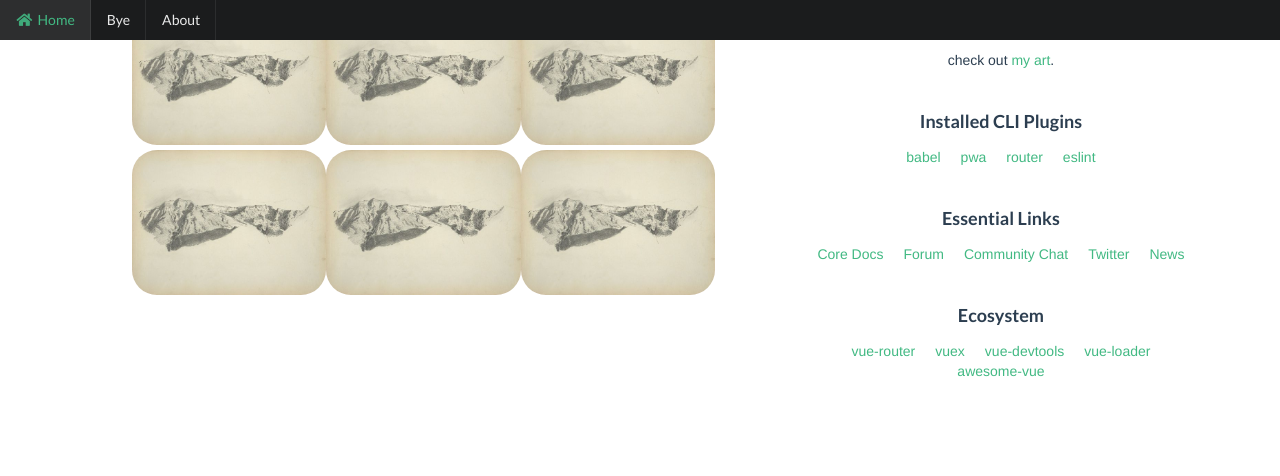
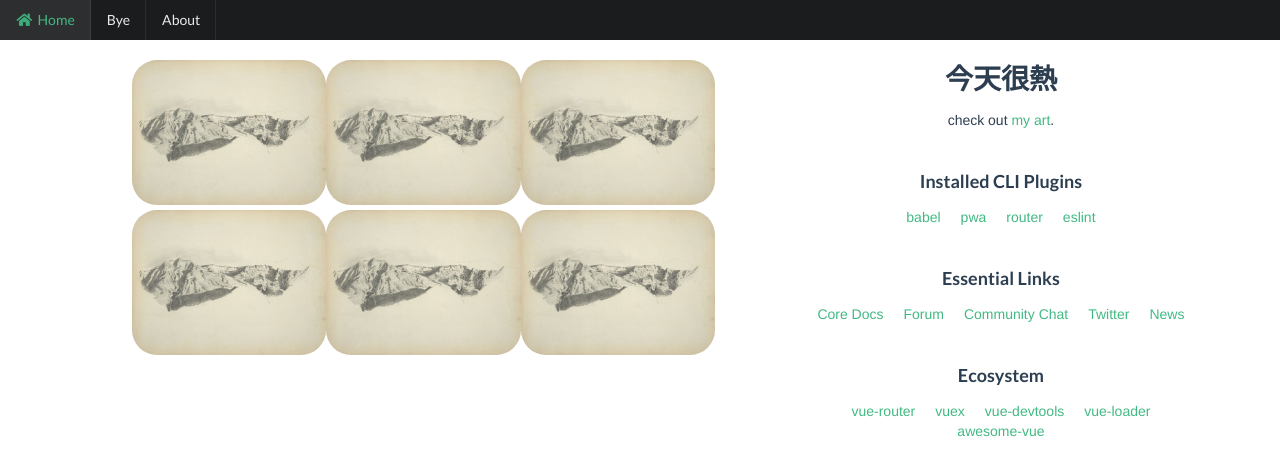
Before and after one commit to Hope8989/PingHo, a Vue app: page / in a window 1280 px wide. Shown: the top 476 px of the page. Built offline with nearby package versions, Linux system fonts and the light colour scheme.

Commit message:
Update App.vue

```diff
--- a/src/App.vue
+++ b/src/App.vue
@@ -5,7 +5,9 @@
     <router-link class="item" to="/bye">Bye</router-link>
     <router-link class="item" to="/about">About</router-link>
   </nav>
-  <router-view/>
+  <div class="pad">
+    <router-view/>
+  </div>
 </template>
 
 <style>
@@ -17,9 +19,6 @@
   color: #2c3e50;
 }
 
-
-
-
 nav a {
   font-weight: bold;
   color: #2c3e50;
@@ -28,4 +27,9 @@ nav a {
 nav a.router-link-exact-active {
   color: #42b983 !important;
 }
+
+.pad {
+  padding-top: 60px;
+}
+
 </style>
```
